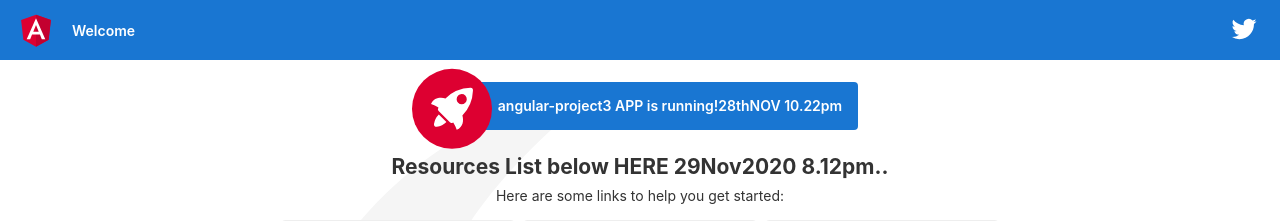
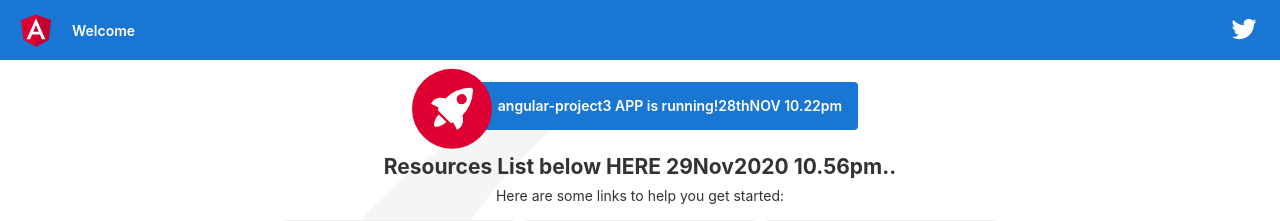
Before and after one commit to phanick/angular-project3, an Angular app: page / in a window 1280 px wide. Shown: the top 221 px of the page. Built offline with nearby package versions, Linux system fonts and the light colour scheme.

Commit message:
29thNov 10.56pm

```diff
--- a/src/app/app.component.html
+++ b/src/app/app.component.html
@@ -339,7 +339,7 @@
   </div>
 
   <!-- Resources -->
-  <h2>Resources List below HERE 29Nov2020 8.12pm..  </h2>
+  <h2>Resources List below HERE 29Nov2020 10.56pm..  </h2>
   <p>Here are some links to help you get started:</p>
 
   <div class="card-container">
```
